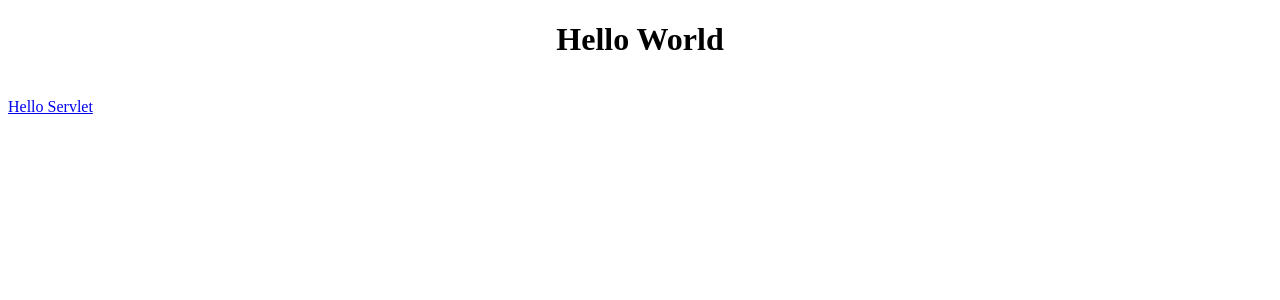
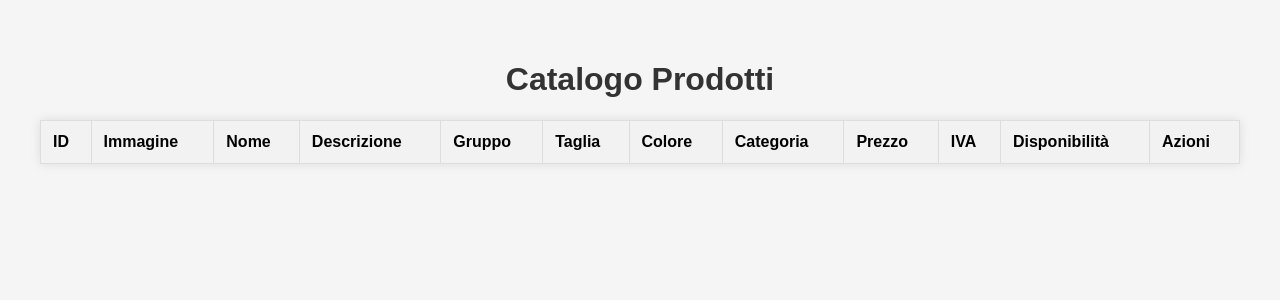
Before and after one commit to Michele98770/TSW-2025-Wearful, a Java web app: page / in a window 1280 px wide. Shown: the top 300 px of the page. Run offline with Tomcat 11, a stand-in JSP engine, Linux system fonts and the light colour scheme; lists and menus that the app fills with data are empty.

Commit message:
major update

```diff
--- a/src/main/webapp/index.jsp
+++ b/src/main/webapp/index.jsp
@@ -1,15 +1,133 @@
-<%@ page contentType="text/html; charset=UTF-8" pageEncoding="UTF-8"%>
+<%@ page language="java" contentType="text/html; charset=UTF-8" pageEncoding="UTF-8"%>
+<%@ page import="model.gruppoprodotti.GruppoProdottiBean" %>
+<%@ page import="model.gruppoprodotti.GruppoProdottiDAO" %>
+<%@ page import="model.prodotto.ProdottoBean" %>
+<%@ page import="model.prodotto.ProdottoDAO" %>
+<%@ page import="java.util.List" %>
 
 <!DOCTYPE html>
 <html>
 <head>
-    <title>JSP - Hello World</title>
+    <meta charset="UTF-8">
+    <title>Catalogo Prodotti - Wearful</title>
+    <style>
+        body {
+            font-family: Arial, sans-serif;
+            margin: 20px;
+            background-color: #f5f5f5;
+        }
+        h1 {
+            color: #333;
+            text-align: center;
+        }
+        .product-table {
+            width: 100%;
+            border-collapse: collapse;
+            margin-top: 20px;
+            background-color: white;
+            box-shadow: 0 0 10px rgba(0,0,0,0.1);
+        }
+        .product-table th, .product-table td {
+            border: 1px solid #ddd;
+            padding: 12px;
+            text-align: left;
+        }
+        .product-table th {
+            background-color: #f2f2f2;
+            position: sticky;
+            top: 0;
+        }
+        .product-table tr:nth-child(even) {
+            background-color: #f9f9f9;
+        }
+        .product-table tr:hover {
+            background-color: #f1f1f1;
+        }
+        .product-img {
+            max-width: 100px;
+            max-height: 100px;
+        }
+        .container {
+            max-width: 1200px;
+            margin: 0 auto;
+            padding: 20px;
+        }
+        .action-buttons {
+            display: flex;
+            gap: 5px;
+        }
+        .action-buttons button {
+            padding: 5px 10px;
+            cursor: pointer;
+        }
+    </style>
 </head>
+<body>
+<div class="container">
+    <h1>Catalogo Prodotti</h1>
 
-<body>
-<h1 align="center"><%= "Hello World"%>
-</h1>
-<br>
-<a href="hello-servlet">Hello Servlet</a>
+    <table class="product-table">
+        <thead>
+        <tr>
+            <th>ID</th>
+            <th>Immagine</th>
+            <th>Nome</th>
+            <th>Descrizione</th>
+            <th>Gruppo</th>
+            <th>Taglia</th>
+            <th>Colore</th>
+            <th>Categoria</th>
+            <th>Prezzo</th>
+            <th>IVA</th>
+            <th>Disponibilità</th>
+            <th>Azioni</th>
+        </tr>
+        </thead>
+        <tbody>
+        <% try{
+            ProdottoDAO prodottoDAO = new ProdottoDAO();
+            GruppoProdottiDAO gruppoDAO = new GruppoProdottiDAO();
+            List<ProdottoBean> prodotti = prodottoDAO.doRetrieveAll();
+
+            for (ProdottoBean prodotto : prodotti) {
+                GruppoProdottiBean gruppo = gruppoDAO.doRetrieveByKey(prodotto.getGruppo());
+        %>
+        <tr>
+            <td><%= prodotto.getId() %></td>
+            <td>
+                <img src="<%= prodotto.getImgPath() %>" alt="<%= prodotto.getNome() %>" class="product-img">
+            </td>
+            <td><%= prodotto.getNome() %></td>
+            <td><%= prodotto.getDescrizione().length() > 50 ?
+                    prodotto.getDescrizione().substring(0, 50) + "..." :
+                    prodotto.getDescrizione() %></td>
+            <td><%= gruppo != null ? gruppo.getNome() : "N/A" %></td>
+            <td><%= prodotto.getTaglia() %></td>
+            <td><%= prodotto.getColore() %></td>
+            <td><%= prodotto.getCategoria() %></td>
+            <td><%= String.format("€%.2f", prodotto.getPrezzo()) %></td>
+            <td><%= prodotto.getIva() %>%</td>
+            <td><%= prodotto.getDisponibilita() %></td>
+            <td class="action-buttons">
+                <button onclick="location.href='dettaglioProdotto.jsp?id=<%= prodotto.getId() %>'">Dettagli</button>
+                <button onclick="addToCart(<%= prodotto.getId() %>)">Aggiungi</button>
+            </td>
+        </tr>
+        <%
+            }
+            } catch (Exception ignored) {
+            }
+        %>
+        </tbody>
+    </table>
+</div>
+
+<script>
+    function addToCart(productId) {
+        // Implementa la logica per aggiungere al carrello
+        alert("Prodotto " + productId + " aggiunto al carrello");
+        // Potresti fare una chiamata AJAX qui per aggiungere il prodotto al carrello
+    }
+</script>
 </body>
 </html>
```
Also changed, not shown: src/main/java/model/TestProdottoDAO.java (added, +22 -0 lines), 1 other file.
